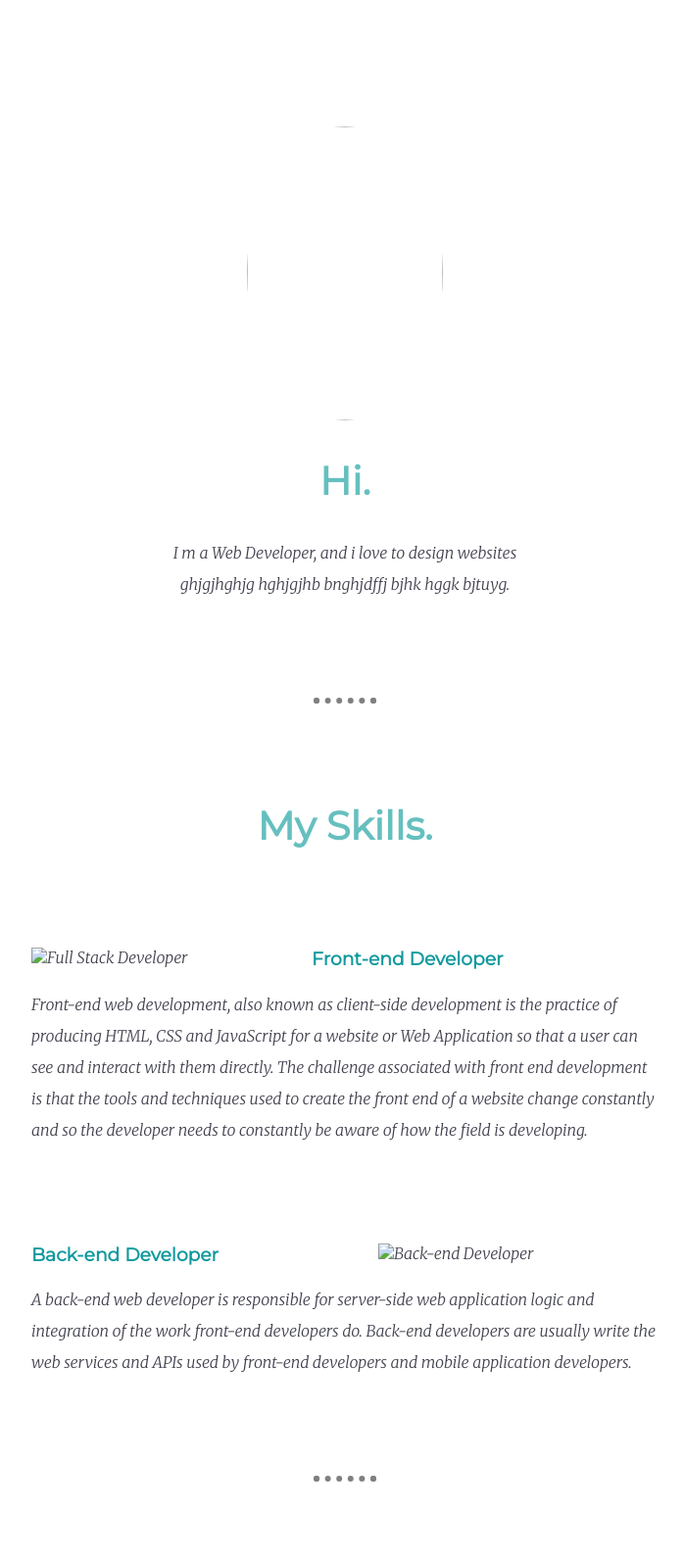
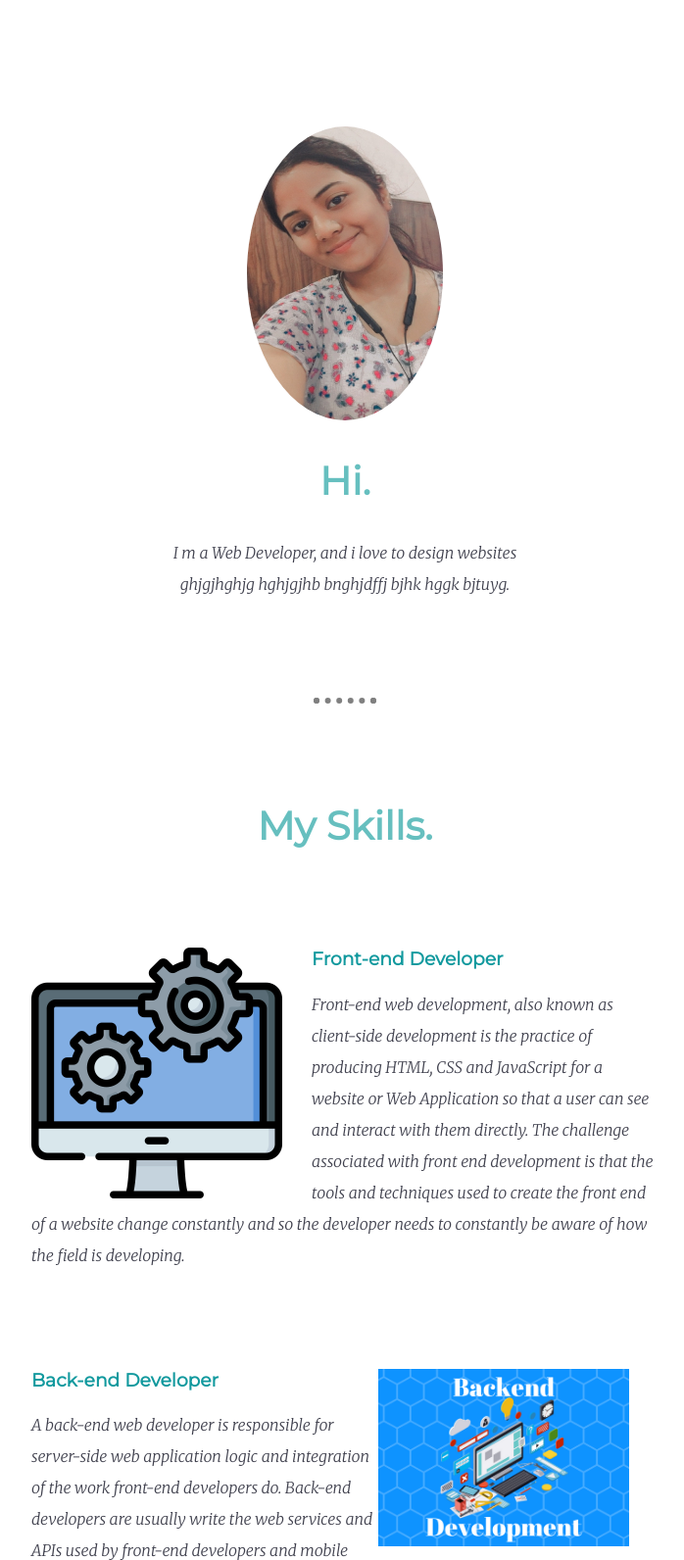
Before and after one commit to SHREECHAURASIA/portfolio, a plain HTML site: page index.html in a window 1280 px wide. Shown: the part 1001-2593 px from the top of the page at 98% size, without its empty margins (288-986 px from the left). Drawn offline with Linux system fonts and the light colour scheme; a web font is replaced by a local one.

Commit message:
Update index.html

```diff
--- a/index.html
+++ b/index.html
@@ -34,7 +34,7 @@
 
         <div class="middle-container">
             <div class="profile">
-              <img id="myimage" src="meri.jpg" alt="">
+              <img id="myimage" src="images/meri.jpg" alt="">
               <h2>Hi.</h2>
               <p class="intro">I m a Web Developer, and i love to design websites ghjgjhghjg  hghjgjhb bnghjdffj bjhk hggk bjtuyg.</p>
 
@@ -43,7 +43,7 @@
             <div class="skills">
               <h2>My Skills.</h2>
               <div class="skill-row">
-                <img class="img" src="settings.png" alt=" Full Stack Developer">
+                <img class="img" src="images/settings.png" alt=" Full Stack Developer">
 
 
                 <h3>Front-end Developer</h3>
@@ -52,7 +52,7 @@
                 </p>
               </div>
               <div class="skill-row">
-                <img class="imgs" src="back.png" alt="Back-end Developer">
+                <img class="imgs" src="images/back.png" alt="Back-end Developer">
                 <h3>Back-end Developer</h3>
                 <p>A back-end web developer is responsible for server-side web application logic and integration of the work front-end developers do. Back-end developers are usually write the web services and APIs used by front-end developers and mobile application developers.
                 </p>
```
